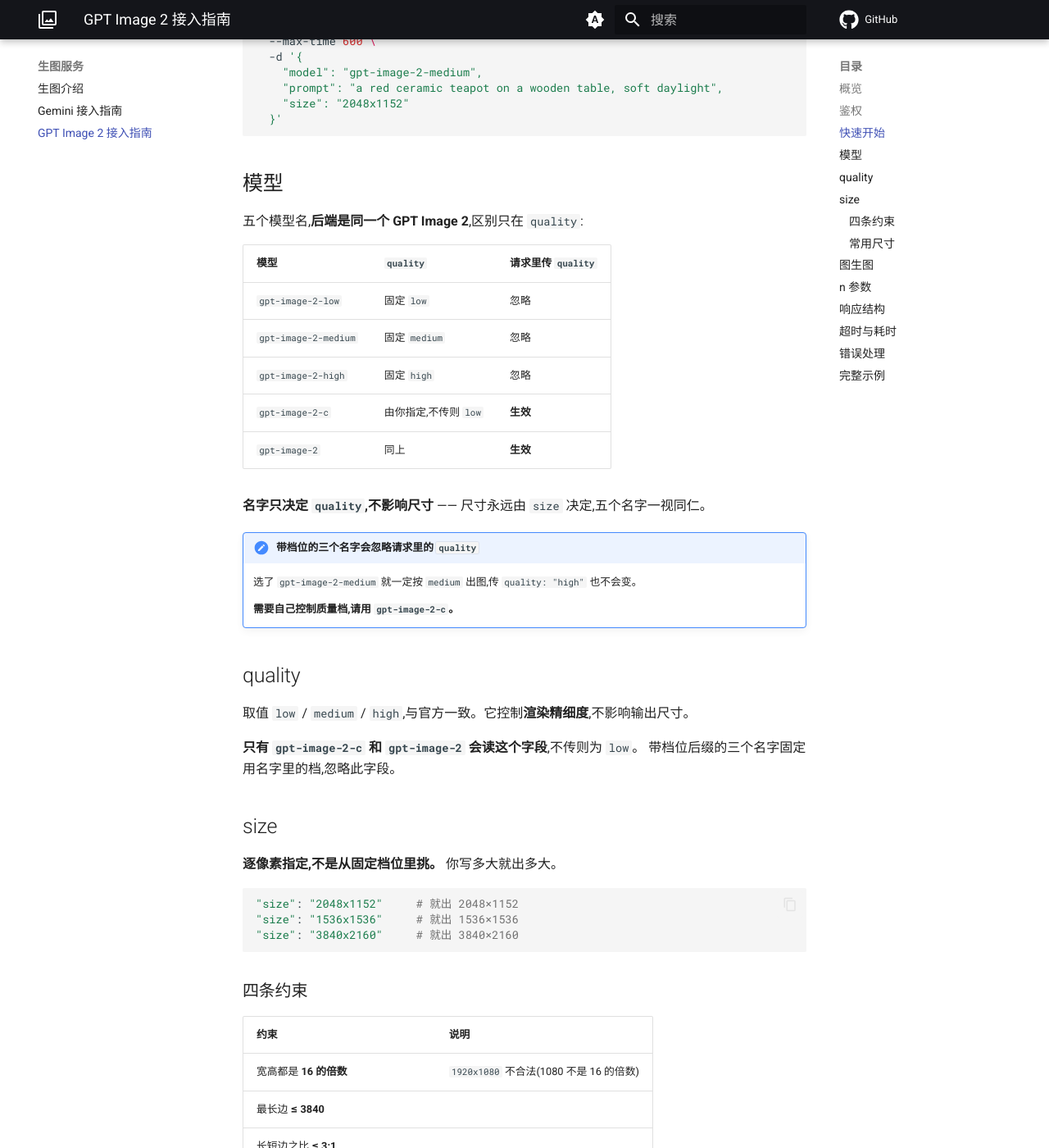
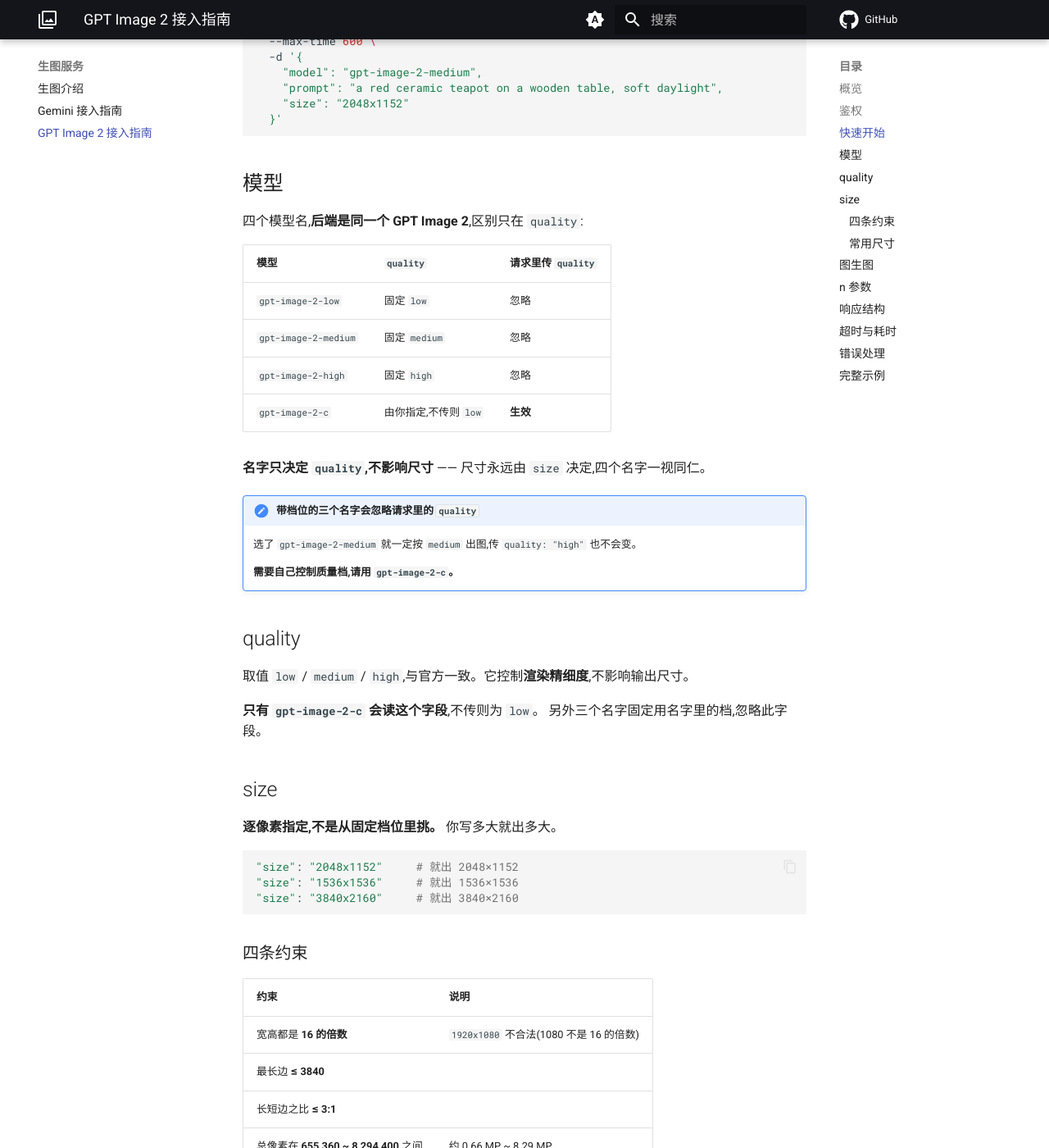
Before and after one commit to pro-llm/docs, an MkDocs documentation site: the page built from docs/image-generation/gpt-image-2.md, in a window 1280 px wide and 1400 px high, scrolled down 1211 px. Shown: the whole window at 82% size. Built offline with MkDocs 1.6.1 and Material for MkDocs 9.7.7, drawn with Linux system fonts in a browser that asks for light colours; comment, search, counter and statistics services are not loaded.

Commit message:
docs: 只列四个模型名,去掉裸 gpt-image-2
网关只登记了 gpt-image-2-{low,medium,high,c} 四个,裸名没绑分组
(实测调它会拿到 No available channel)。文档里列出一个客户调不通的名字
只会制造困惑。

adobe2api 侧仍然认裸名,只是不对外文档化。

Co-Authored-By: Claude Fable 5 <noreply@anthropic.com>

```diff
--- a/docs/image-generation/gpt-image-2.md
+++ b/docs/image-generation/gpt-image-2.md
@@ -86,7 +86,7 @@ Authorization: Bearer YOUR_API_KEY
 
 ## 模型
 
-五个模型名,**后端是同一个 GPT Image 2**,区别只在 `quality`:
+四个模型名,**后端是同一个 GPT Image 2**,区别只在 `quality`:
 
 | 模型 | `quality` | 请求里传 `quality` |
 | --- | --- | --- |
@@ -94,9 +94,8 @@ Authorization: Bearer YOUR_API_KEY
 | `gpt-image-2-medium` | 固定 `medium` | 忽略 |
 | `gpt-image-2-high` | 固定 `high` | 忽略 |
 | `gpt-image-2-c` | 由你指定,不传则 `low` | **生效** |
-| `gpt-image-2` | 同上 | **生效** |
 
-**名字只决定 `quality`,不影响尺寸** —— 尺寸永远由 `size` 决定,五个名字一视同仁。
+**名字只决定 `quality`,不影响尺寸** —— 尺寸永远由 `size` 决定,四个名字一视同仁。
 
 !!! note "带档位的三个名字会忽略请求里的 `quality`"
     选了 `gpt-image-2-medium` 就一定按 `medium` 出图,传 `quality: "high"` 也不会变。
@@ -107,8 +106,8 @@ Authorization: Bearer YOUR_API_KEY
 
 取值 `low` / `medium` / `high`,与官方一致。它控制**渲染精细度**,不影响输出尺寸。
 
-**只有 `gpt-image-2-c` 和 `gpt-image-2` 会读这个字段**,不传则为 `low`。
-带档位后缀的三个名字固定用名字里的档,忽略此字段。
+**只有 `gpt-image-2-c` 会读这个字段**,不传则为 `low`。
+另外三个名字固定用名字里的档,忽略此字段。
 
 ## size
 
```
Also changed, not shown: docs/image-generation/overview.md (+1 -1 lines).
